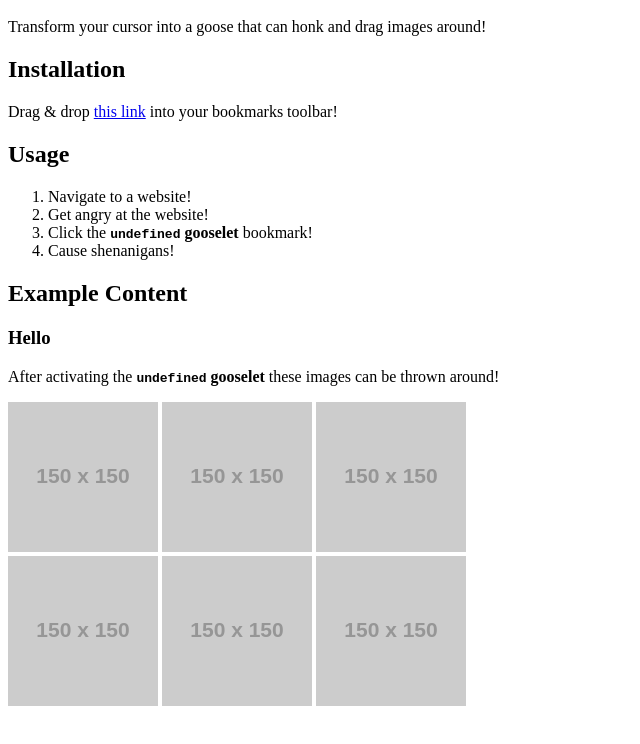
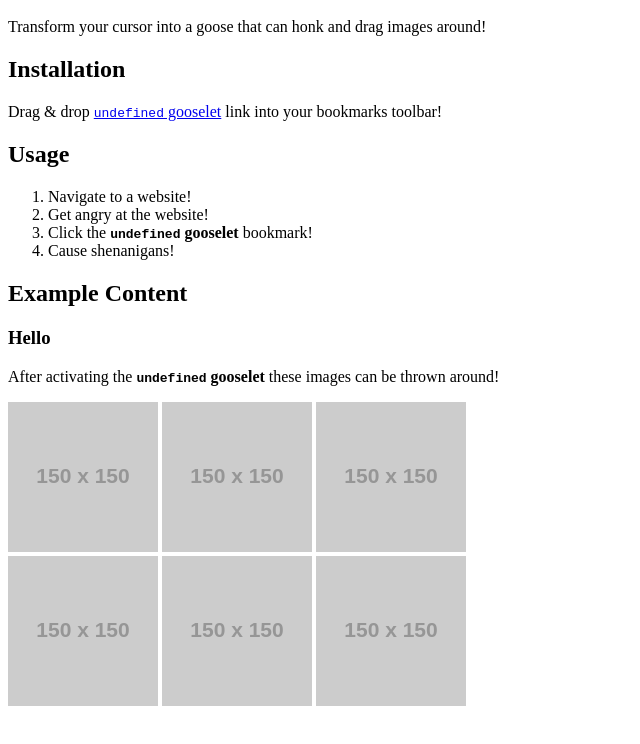
Before and after one commit to kay-is/undefined-gooselet, a plain HTML site: page index.html in a window 1280 px wide. Shown: the part 48-792 px from the top of the page, without its empty margins (0-640 px from the left). Drawn offline with Linux system fonts and the light colour scheme; placeholder pictures from the web are drawn by us.

Commit message:
Update index.html

```diff
--- a/index.html
+++ b/index.html
@@ -9,9 +9,8 @@
   Drag & drop
   <a
     href='javascript:(async function(){let a=a=>new Promise(b=>{const c=document.getElementsByTagName("head")[0],d=document.createElement("script");d.src=a;let e=!1;d.onload=d.onreadystatechange=function(){const{readyState:a}=this;e||a&&"loaded"!==a&&"complete"!==a||(e=!0,d.onload=d.onreadystatechange=null,c.removeChild(d),b())},c.appendChild(d)});await a(`${"https://kay-is.github.io/undefined-gooselet/"}jquery-3.4.1.min.js`),await a(`${"https://kay-is.github.io/undefined-gooselet/"}jquery.throwable.js`),await a(`${"https://kay-is.github.io/undefined-gooselet/"}index.js`)})();'
-    >this link</a
-  >
-  into your bookmarks toolbar!
+    ><code>undefined</code> gooselet</a
+  > link into your bookmarks toolbar!
 </p>
 
 <h2>Usage</h2>
```
